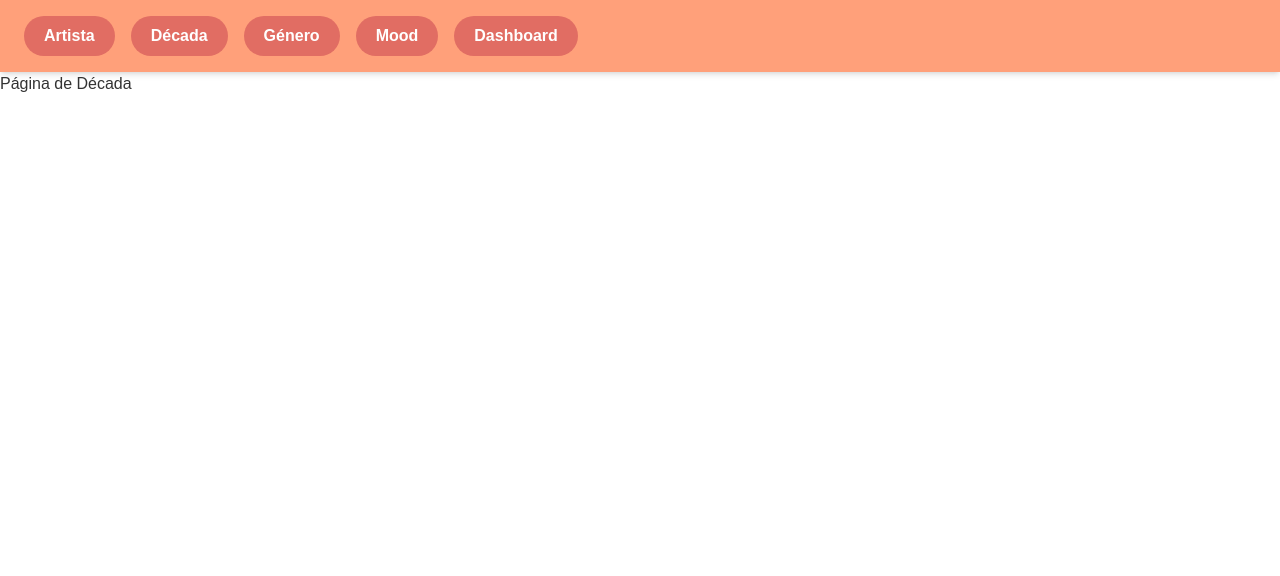
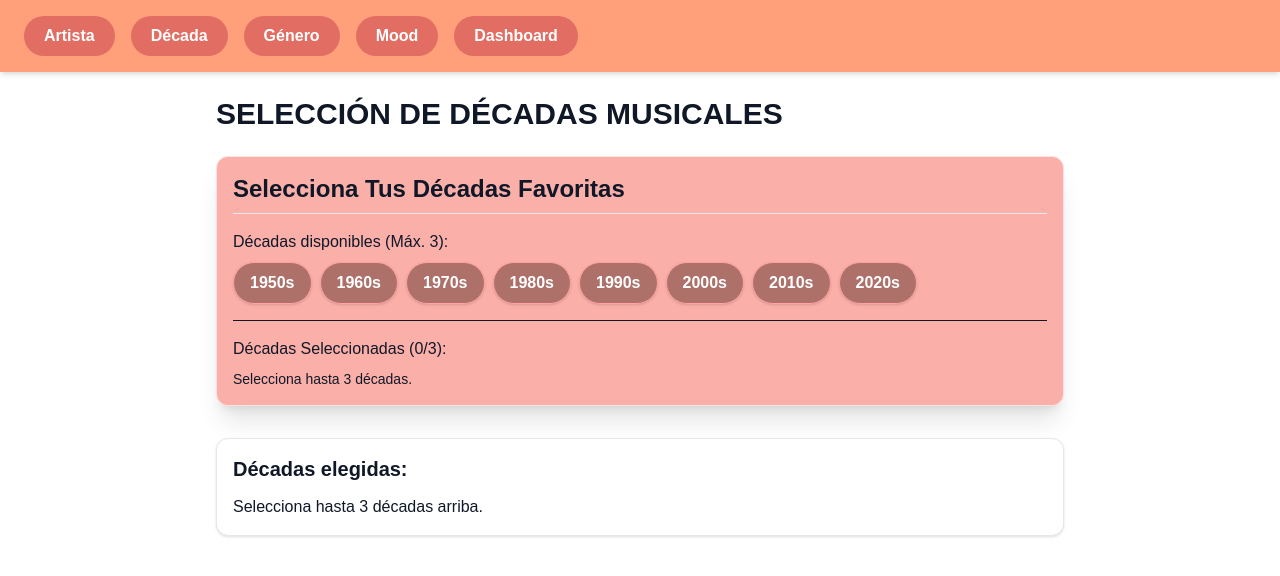
Before and after one commit to Martix-88/spotify-mix-final-mdlps, a Next.js app: page /decade in a window 1280 px wide. Shown: the top 576 px of the page. Built offline with nearby package versions, Linux system fonts and the light colour scheme.

Commit message:
FEAT: Widget de Decada con su selector. FIX: Comentarios en el codigo del genero

```diff
--- a/src/app/(navbarComponents)/decade/page.js
+++ b/src/app/(navbarComponents)/decade/page.js
@@ -1,5 +1,52 @@
+'use client'; // Importante para usar hooks de React
+
+import { useState } from 'react';
 import DecadeWidget from '@/components/widgets/DecadeWidget.jsx';
 
-export default function DecadePager() {
-    return <h1>Página de Década</h1>;
+export default function DecadePage() {
+    // Estado para guardar las décadas seleccionadas (ej: ['1980s', '1990s'])
+    const [selectedDecades, setSelectedDecades] = useState([]);
+
+    // Función que el DecadeWidget llama para actualizar el estado del padre
+    const handleDecadeSelect = (newDecadesList) => {
+        console.log('Décadas seleccionadas:', newDecadesList);
+        setSelectedDecades(newDecadesList);
+    };
+
+    return (
+        <div className="max-w-4xl mx-auto p-6">
+            <h1 className="text-3xl font-extrabold mb-6 text-gray-900">
+                SELECCIÓN DE DÉCADAS MUSICALES
+            </h1>
+
+            {/* Paso el estado y la función de actualización al widget */}
+            <DecadeWidget
+                onSelect={handleDecadeSelect}
+                selectedDecades={selectedDecades}
+            />
+
+            {/* Resumen de la selección en el componente padre */}
+            <div className="mt-8 p-4 bg-white rounded-xl shadow border border-gray-200">
+                <h2 className="text-xl font-semibold mb-3 text-gray-900">
+                    Décadas elegidas:
+                </h2>
+                {selectedDecades.length === 0 ? (
+                    <p className="text-gray-900">
+                        Selecciona hasta 3 décadas arriba.
+                    </p>
+                ) : (
+                    <div className="flex flex-wrap gap-2">
+                        {selectedDecades.map((decade) => (
+                            <span
+                                key={decade}
+                                className="inline-flex items-center px-3 py-1 text-sm font-bold rounded-md bg-[#faafa8] text-gray-900"
+                            >
+                                {decade}
+                            </span>
+                        ))}
+                    </div>
+                )}
+            </div>
+        </div>
+    );
 }
--- a/src/components/widgets/DecadeWidget.jsx
+++ b/src/components/widgets/DecadeWidget.jsx
@@ -1 +1,97 @@
-export default function DecadeWidget() {}
+'use client';
+
+import React from 'react';
+
+const DECADES = [
+    '1950s',
+    '1960s',
+    '1970s',
+    '1980s',
+    '1990s',
+    '2000s',
+    '2010s',
+    '2020s',
+];
+
+const SELECTION_LIMIT = 3;
+
+export default function DecadeWidget({ onSelect, selectedDecades }) {
+    const handleSelectDecade = (decade) => {
+        const isSelected = selectedDecades.includes(decade);
+        let updatedList;
+
+        if (isSelected) {
+            // Quitar la década de la lista
+            updatedList = selectedDecades.filter((item) => item !== decade);
+        } else {
+            // Añadir la década, comprobando el límite
+            if (selectedDecades.length >= SELECTION_LIMIT) {
+                alert(`Máximo de ${SELECTION_LIMIT} décadas alcanzado.`);
+                return;
+            }
+            updatedList = [...selectedDecades, decade];
+        }
+
+        // Llamar a la función del componente padre
+        onSelect(updatedList);
+    };
+
+    return (
+        <div className="p-4 bg-[#faafa8] rounded-xl shadow-xl border border-red-100">
+            <h3 className="text-2xl font-bold mb-4 text-gray-900 border-b pb-2 border-gray-200">
+                Selecciona Tus Décadas Favoritas
+            </h3>
+
+            {/* 1. SELECCIÓN DE DÉCADAS */}
+            <div className="mb-4">
+                <h4 className="text-md font-medium text-gray-900 mb-2">
+                    Décadas disponibles (Máx. {SELECTION_LIMIT}):
+                </h4>
+                <div className="flex flex-wrap gap-2">
+                    {DECADES.map((decade) => {
+                        const isSelected = selectedDecades.includes(decade);
+
+                        return (
+                            <button
+                                key={decade}
+                                onClick={() => handleSelectDecade(decade)}
+                                className={`px-4 py-2 rounded-full font-semibold transition duration-150 ease-in-out shadow-sm
+                                    ${
+                                        isSelected
+                                            ? 'bg-[#ae716a] text-white hover:bg-[#c7837b]'
+                                            : 'bg-[#ae716a] text-white border border-red-300 hover:bg-red-100'
+                                    }`}
+                            >
+                                {decade}
+                            </button>
+                        );
+                    })}
+                </div>
+            </div>
+
+            {/* 2. RESUMEN DE SELECCIÓN */}
+            <div className="mt-4 pt-4 border-t border-gray-900">
+                <h4 className="text-md font-medium text-gray-900 mb-2">
+                    Décadas Seleccionadas ({selectedDecades.length}/
+                    {SELECTION_LIMIT}):
+                </h4>
+                <div className="flex flex-wrap gap-2">
+                    {selectedDecades.length === 0 ? (
+                        <p className="text-sm text-gray-900">
+                            Selecciona hasta {SELECTION_LIMIT} décadas.
+                        </p>
+                    ) : (
+                        selectedDecades.map((decade) => (
+                            <span
+                                key={decade}
+                                className="inline-flex items-center px-4 py-1.5 text-sm font-medium rounded-full bg-[#bc736a] text-white shadow-sm"
+                            >
+                                {decade}
+                            </span>
+                        ))
+                    )}
+                </div>
+            </div>
+        </div>
+    );
+}
--- a/src/components/widgets/GenreWidget.jsx
+++ b/src/components/widgets/GenreWidget.jsx
@@ -154,7 +154,7 @@ export default function GenreWidget({ onSelect, selectedGenres }) {
         onSelect(updatedList);
     };
 
-    // 🔄 LÓGICA DE FILTRADO SIN USEMEMO (se ejecuta en cada renderizado)
+    // Lógica de filtrado
     let filteredGenres = GENRES;
 
     if (query) {
@@ -163,7 +163,6 @@ export default function GenreWidget({ onSelect, selectedGenres }) {
             genre.toLowerCase().includes(lowerCaseQuery)
         );
     }
-    // -------------------------------------------------------------------
 
     return (
         <div className="p-4 bg-[#ffb395] rounded-xl shadow-xl border border-[#ffb395]">
```
